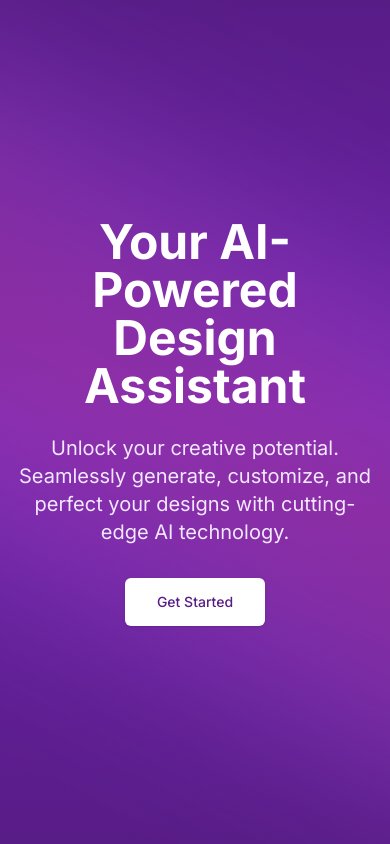
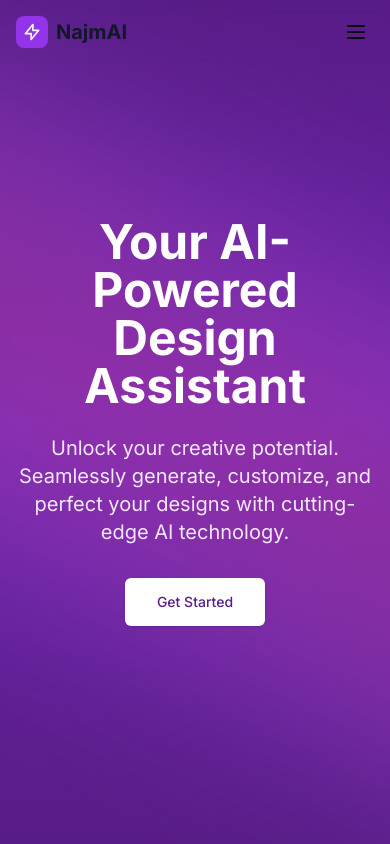
Before and after one commit to onlook-dev/starter, a Next.js app: page / in a window 390 px wide. Shown: the top 844 px of the page. Built offline with nearby package versions, Linux system fonts and the light colour scheme.

Commit message:
feat: add responsive navbar with logo
Co-Authored-By: kiet@onlook.dev <kiet@onlook.dev>

```diff
--- a/app/page.tsx
+++ b/app/page.tsx
@@ -1,5 +1,6 @@
 'use client';
 
+import Navbar from "@/components/sections/navbar";
 import Hero from "@/components/sections/hero";
 import Features from "@/components/sections/features";
 import Pricing from "@/components/sections/pricing";
@@ -8,6 +9,8 @@ import CTA from "@/components/sections/cta";
 
 export default function Page() {
     return (
+        <>
+            <Navbar />
             <main className="flex min-h-screen flex-col">
                 <Hero />
                 <Features />
@@ -15,5 +18,6 @@ export default function Page() {
                 <FAQ />
                 <CTA />
             </main>
+        </>
     );
 }
--- /dev/null
+++ b/components/sections/navbar.tsx
@@ -0,0 +1,61 @@
+import React from "react";
+import { motion } from "framer-motion";
+import { Button } from "@/components/ui/button";
+import { Menu } from "lucide-react";
+
+export const Navbar = () => {
+  return (
+    <nav className="fixed top-0 left-0 right-0 z-50 bg-transparent backdrop-blur-sm">
+      <div className="container mx-auto px-4">
+        <div className="flex items-center justify-between h-16">
+          {/* Logo */}
+          <motion.div
+            initial={{ opacity: 0 }}
+            animate={{ opacity: 1 }}
+            className="flex items-center space-x-2"
+          >
+            <div className="w-8 h-8 bg-purple-600 rounded-lg flex items-center justify-center">
+              <svg
+                viewBox="0 0 24 24"
+                fill="none"
+                stroke="currentColor"
+                className="w-5 h-5 text-white"
+              >
+                <path
+                  strokeLinecap="round"
+                  strokeLinejoin="round"
+                  strokeWidth={2}
+                  d="M13 10V3L4 14h7v7l9-11h-7z"
+                />
+              </svg>
+            </div>
+            <span className="text-xl font-bold text-gray-900 dark:text-white">NajmAI</span>
+          </motion.div>
+
+          {/* Desktop Navigation */}
+          <div className="hidden md:flex items-center space-x-8">
+            <a href="#features" className="text-gray-600 hover:text-purple-600 transition-colors">
+              Features
+            </a>
+            <a href="#pricing" className="text-gray-600 hover:text-purple-600 transition-colors">
+              Pricing
+            </a>
+            <a href="#blog" className="text-gray-600 hover:text-purple-600 transition-colors">
+              Blog
+            </a>
+            <Button variant="outline">More Templates</Button>
+          </div>
+
+          {/* Mobile Menu Button */}
+          <div className="md:hidden">
+            <Button variant="ghost" size="icon">
+              <Menu className="h-6 w-6" />
+            </Button>
+          </div>
+        </div>
+      </div>
+    </nav>
+  );
+};
+
+export default Navbar;
```
Lines whose indentation alone changed are shown as unchanged.
